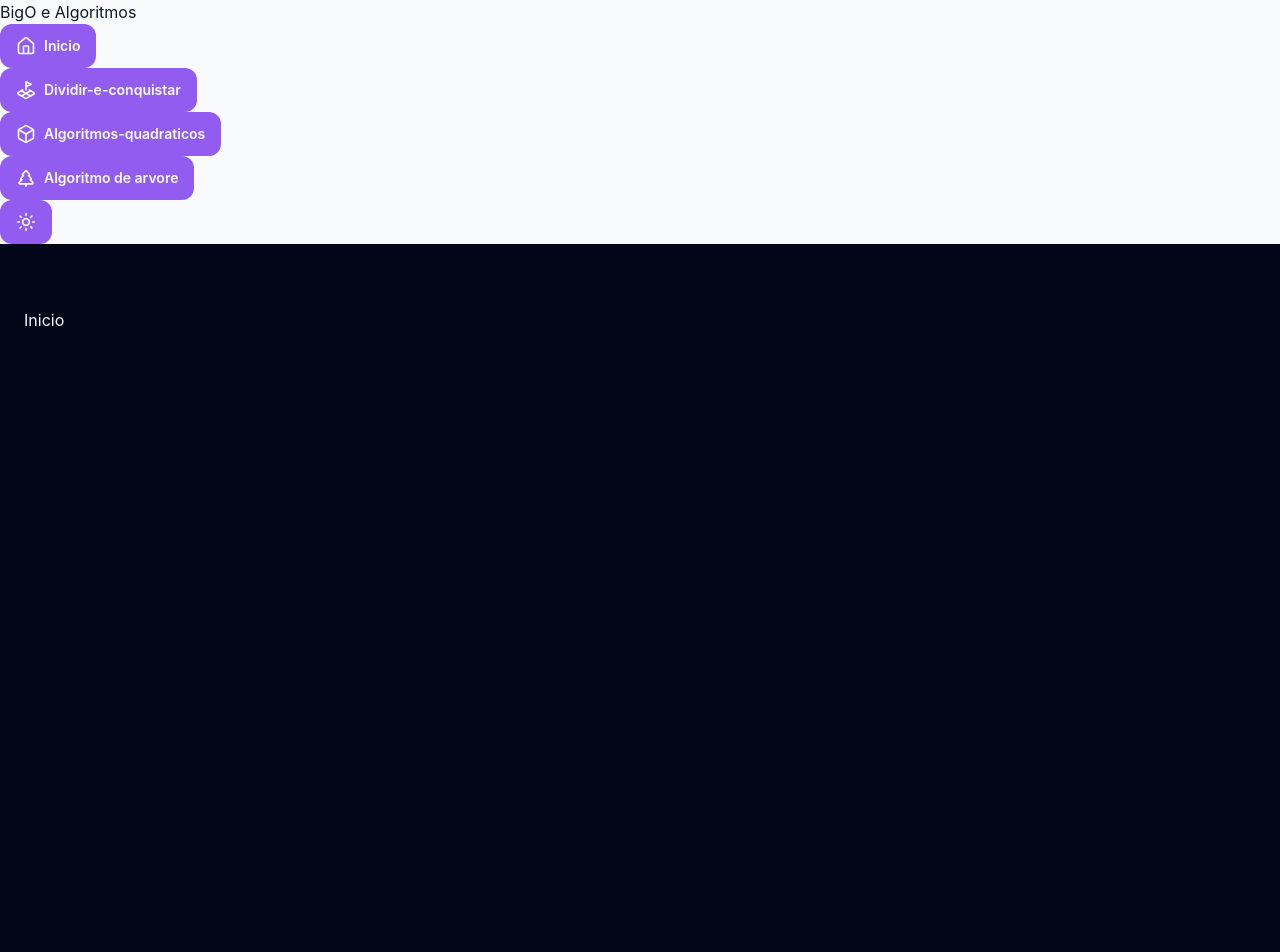
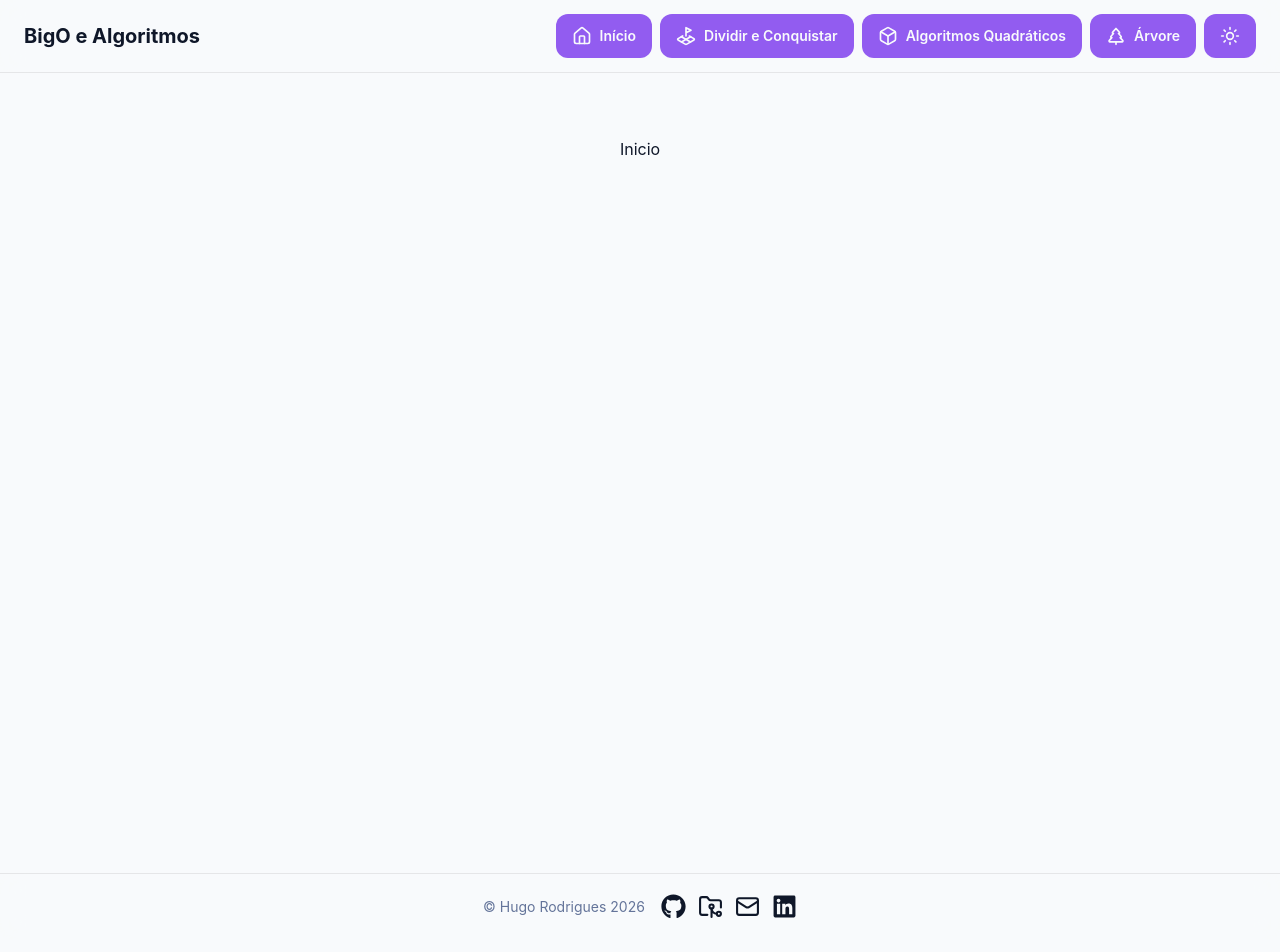
Before and after one commit to Apenas1Hugo/BigO_Algoritmos, a React (Vite) app in the folder BigO_Algoritimos/: page / in a window 1280 px wide. Shown: the top 952 px of the page. Built offline with nearby package versions, Linux system fonts and the light colour scheme.

Commit message:
estilos Navbar e Footer
Ambos componentes foram estilizados e estão com responsividade

```diff
--- a/BigO_Algoritimos/src/components/Layout/Footer.tsx
+++ b/BigO_Algoritimos/src/components/Layout/Footer.tsx
@@ -3,33 +3,40 @@ import { FaGithub, FaLinkedin } from "react-icons/fa";
 
 export function Footer() {
   return (
-    <footer>
-      <div>
-        <p>© Hugo Rodrigues 2026</p>
-        <div>
+    <footer className="border-t border-border bg-background/80 backdrop-blur-md">
+      <div className="mx-auto flex max-w-7xl flex-col items-center justify-center gap-4 px-6 py-5 sm:flex-row">
+        <p className="text-sm text-muted-foreground">© Hugo Rodrigues 2026</p>
+
+        <div className="flex gap-3 ">
           <a
             href="https://github.com/Apenas1Hugo"
             target="_blank"
             rel="noopener noreferrer"
+            className="transition-colors hover:text-primary"
           >
-            <FaGithub></FaGithub>
+            <FaGithub size={25}></FaGithub>
           </a>
           <a
             href="https://github.com/Apenas1Hugo/BigO_Algoritmos"
             target="_blank"
             rel="noopener noreferrer"
+            className="transition-colors hover:text-primary"
           >
-            <FolderGit2></FolderGit2>
+            <FolderGit2 size={25}></FolderGit2>
           </a>
-          <a href="mailto:hugorodriguesm27@gmail.com">
-            <Mail></Mail>
+          <a
+            href="mailto:hugorodriguesm27@gmail.com"
+            className="transition-colors hover:text-primary"
+          >
+            <Mail size={25}></Mail>
           </a>
           <a
             href="https://www.linkedin.com/in/hugo-rodrigues-moura1"
             target="_blank"
             rel="noopener noreferrer"
+            className="transition-colors hover:text-primary"
           >
-            <FaLinkedin></FaLinkedin>
+            <FaLinkedin size={25}></FaLinkedin>
           </a>
         </div>
       </div>
--- a/BigO_Algoritimos/src/components/Layout/Navbar.tsx
+++ b/BigO_Algoritimos/src/components/Layout/Navbar.tsx
@@ -10,37 +10,45 @@ export function Navbar() {
   const { theme, toggleTheme } = useTheme();
 
   return (
-    <nav>
+    <nav className="sticky top-0 z-50 border-b border-border bg-background/80 backdrop-blur-md">
+      <div className="mx-auto flex h-18 max-w-7xl items-center justify-between px-6">
         <div>
-        <h3>BigO e Algoritmos</h3>
+          <h3 className="text-xl font-bold text-foreground">
+            BigO e Algoritmos
+          </h3>
         </div>
-      <div>
-        <Button icon={House} onClick={() => void navigate("/")}>
-          {" "}
-          <span className="hidden sm:inline">Inicio</span>
+
+        <div className="flex items-center gap-2">
+          <Button
+            icon={House}
+            onClick={() => void navigate("/")}
+          >
+            <span className="hidden lg:inline">Início</span>
           </Button>
 
           <Button
             icon={LandPlot}
             onClick={() => void navigate("/dividir-e-conquistar")}
           >
-          {" "}
-          <span className="hidden sm:inline">Dividir-e-conquistar</span>
+            <span className="hidden lg:inline">Dividir e Conquistar</span>
           </Button>
+
           <Button
             icon={Box}
             onClick={() => void navigate("/algoritmos-quadraticos")}
           >
-          {" "}
-          <span className="hidden sm:inline">Algoritmos-quadraticos</span>
+            <span className="hidden lg:inline">Algoritmos Quadráticos</span>
           </Button>
+
           <Button icon={TreePine} onClick={() => void navigate("/arvore")}>
-          {" "}
-          <span className="hidden sm:inline">Algoritmo de arvore</span>
+            <span className="hidden lg:inline">Árvore</span>
           </Button>
-        <Button icon={theme === "light" ? Sun : MoonStar} onClick={toggleTheme}>
-          {" "}
-        </Button>
+
+          <Button
+            icon={theme === "light" ? Sun : MoonStar}
+            onClick={toggleTheme}
+          />
+        </div>
       </div>
     </nav>
   );
--- a/BigO_Algoritimos/src/index.css
+++ b/BigO_Algoritimos/src/index.css
@@ -3,7 +3,7 @@
 
 @layer base {
   body {
-    @apply bg-background text-foreground;
+    @apply bg-background text-foreground ;
     width: 100%;
     height: 100%;
     transition:
--- a/BigO_Algoritimos/src/router.tsx
+++ b/BigO_Algoritimos/src/router.tsx
@@ -10,7 +10,7 @@ export const router = createBrowserRouter([
       {
         path: "/",
         element: (
-          <div className="min-h-screen bg-slate-950 px-6 py-16 text-slate-50">
+          <div className="min-h-screen text-center bg-background px-6 py-16 text-foreground">
             <h3>Inicio</h3>
           </div>
         ),
```
Lines whose indentation alone changed are shown as unchanged.
